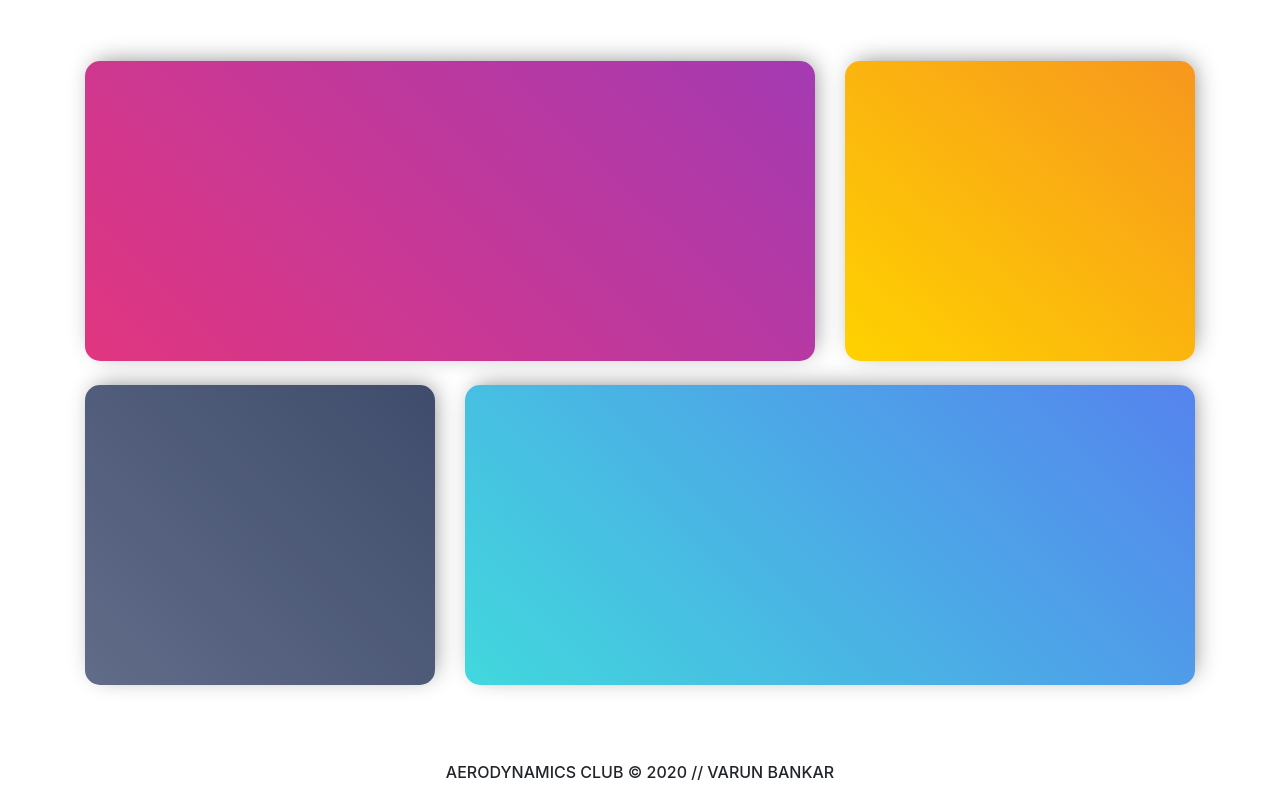
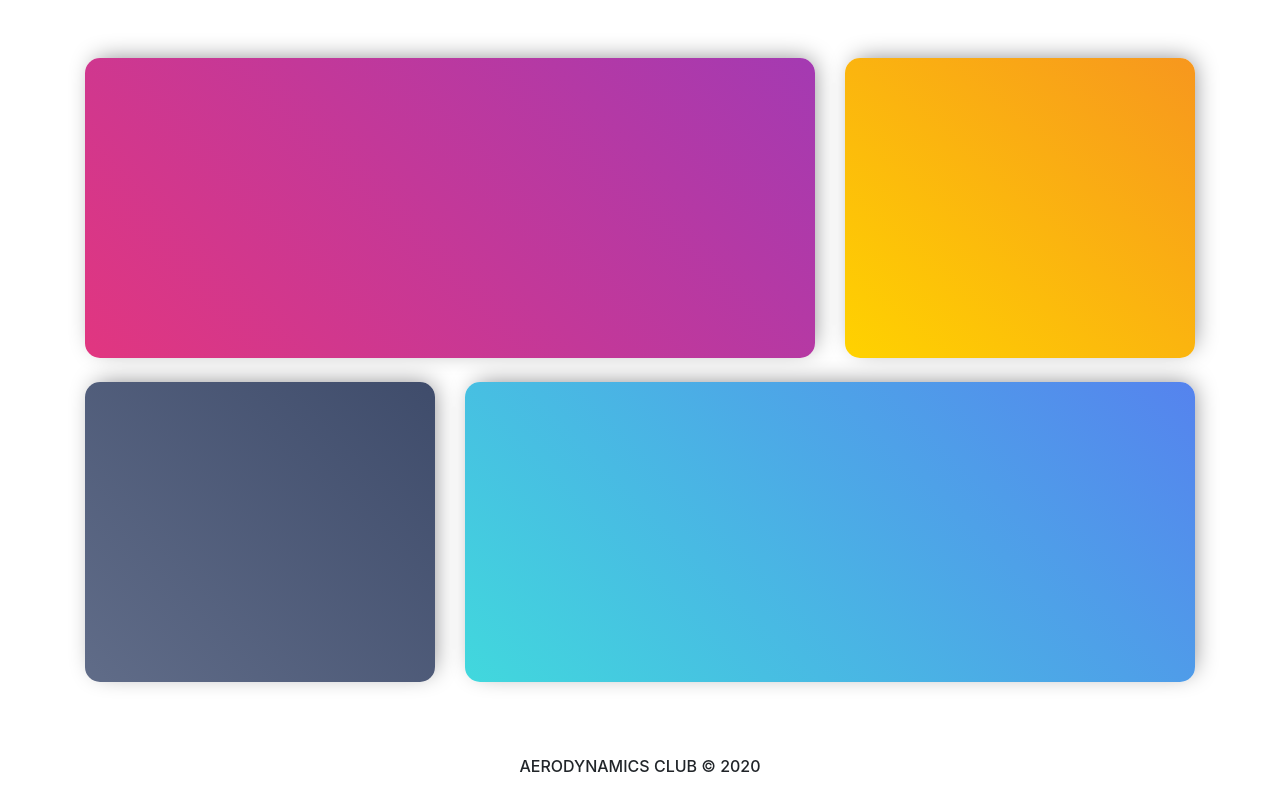
Before and after one commit to AeroDBPGC/website, a Gatsby site: page / in a window 1280 px wide. Shown: the part 802-1600 px from the top of the page. Built offline with nearby package versions, Linux system fonts and the light colour scheme; Gatsby itself is replaced by a stand-in of ours.

Commit message:
update footer

```diff
--- a/src/components/footer.js
+++ b/src/components/footer.js
@@ -7,8 +7,8 @@
 }
 
 const Footer = () => (
-  <footer  style={{height: `50px`, padding: `1rem`}}>
-    <h5  style={style}>AERODYNAMICS CLUB © 2020 // VARUN BANKAR</h5>
+  <footer  style={{padding: `1rem`}}>
+    <h5  style={style}>AERODYNAMICS CLUB © 2020</h5>
   </footer>
 )
 
```
